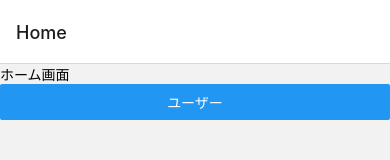
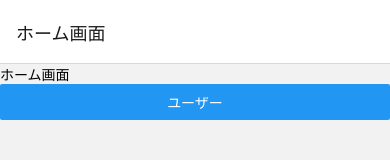
Before and after one commit to yochimonji/react_native_navigation, a React Native app: screen / in a window 390 px wide. Shown: the top 160 px of the page. Built offline with nearby package versions, Linux system fonts and the light colour scheme.

Commit message:
add headerの設定

```diff
--- a/App.tsx
+++ b/App.tsx
@@ -13,9 +13,21 @@ export default function App() {
   return (
     <NavigationContainer>
       <Stack.Navigator initialRouteName="Home">
-        <Stack.Screen name="Home" component={HomeScreen} />
-        <Stack.Screen name="User" component={UserScreen} />
+        <Stack.Screen
+          name="Home"
+          component={HomeScreen}
+          options={({ route }) => ({
+            title: `ホーム画面`,
+          })}
+        />
+        <Stack.Screen
+          name="User"
+          component={UserScreen}
+          options={{ title: "ユーザー画面" }}
+        />
       </Stack.Navigator>
+
+      <StatusBar />
     </NavigationContainer>
   );
 }
```
